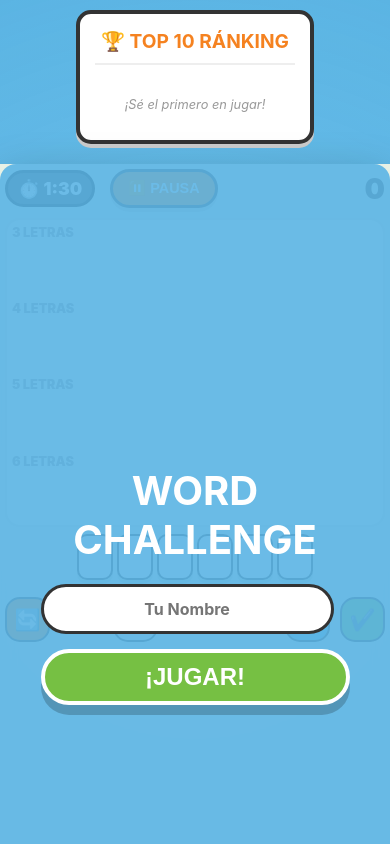
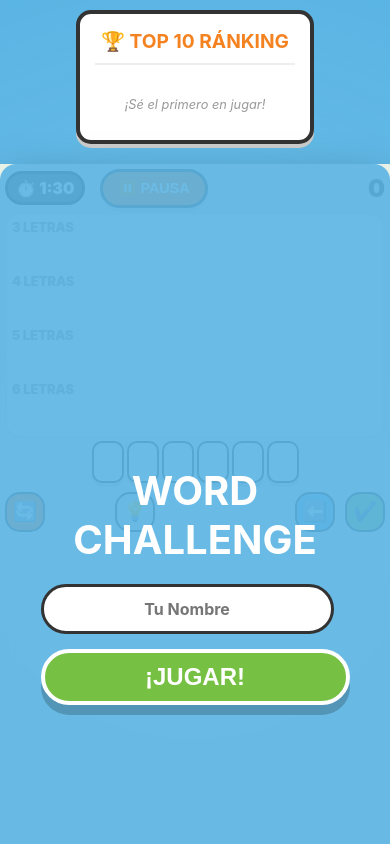
Before and after one commit to YeahRooster/word-challenge-game, a React (Vite) app: page / in a window 390 px wide. Shown: the top 844 px of the page. Built offline with nearby package versions, Linux system fonts and the light colour scheme.

Commit message:
Actualizacion

```diff
--- a/src/components/GameBoard.css
+++ b/src/components/GameBoard.css
@@ -164,16 +164,16 @@ body {
 
 @media (max-width: 500px) {
     .pf-timer-container {
-        font-size: 1.1rem;
-        padding: 5px 10px;
+        font-size: 1rem;
+        padding: 4px 8px;
     }
 
     .pf-score-container {
-        font-size: 1.8rem;
+        font-size: 1.5rem;
     }
 
     .pf-header {
-        margin-bottom: 10px;
+        margin-bottom: 5px;
     }
 }
 
@@ -215,19 +215,25 @@ body {
 @media (max-width: 500px) {
     .pf-discovery-area {
         grid-template-columns: 1fr;
-        max-height: 35vh;
+        max-height: 25vh;
+        /* Aún más pequeño */
         padding: 5px;
+        gap: 5px;
+    }
+
+    .pf-word-row-container {
+        gap: 2px;
     }
 
     .pf-word-box.found {
-        font-size: 0.8rem;
-        padding: 2px 4px;
-        letter-spacing: 1px;
+        font-size: 0.75rem;
+        padding: 1px 3px;
+        letter-spacing: 0px;
     }
 
     .pf-letter-slot {
-        width: 6px;
-        height: 10px;
+        width: 5px;
+        height: 8px;
     }
 }
 
@@ -393,41 +399,42 @@ body {
 
 @media (max-width: 500px) {
     .pf-letters-wrap {
-        gap: 4px;
+        gap: 3px;
         flex-wrap: wrap;
         justify-content: center;
     }
 
     .pf-letter-tile {
-        width: 42px;
-        height: 52px;
-        font-size: 1.6rem;
-        box-shadow: 0 3px 0 #ccc;
+        width: 38px;
+        /* Reducir aún más */
+        height: 48px;
+        font-size: 1.4rem;
+        box-shadow: 0 2px 0 #ccc;
         border-width: 2px;
     }
 
     .pf-guess-slot {
-        width: 32px;
-        height: 42px;
-        font-size: 1.3rem;
+        width: 28px;
+        height: 38px;
+        font-size: 1.2rem;
         border-width: 2px;
     }
 
     .pf-side-btn {
-        width: 45px;
-        height: 45px;
-        font-size: 1.3rem;
+        width: 40px;
+        height: 40px;
+        font-size: 1.2rem;
         border-width: 2px;
     }
 
     .pf-guess-display {
-        height: 50px;
-        padding: 5px 0;
-        gap: 4px;
+        height: 45px;
+        padding: 2px 0;
+        gap: 3px;
     }
 
     .pf-letters-controls {
-        padding: 10px 0;
+        padding: 5px 0;
     }
 }
 
--- a/src/components/Leaderboard.css
+++ b/src/components/Leaderboard.css
@@ -10,10 +10,8 @@
 
 @media (max-width: 900px) {
     .leaderboard-container {
-        width: 100%;
-        max-width: 400px;
-        order: 2;
-        /* Ponerlo debajo del juego en móvil */
+        display: none;
+        /* Ocultar en móvil para dar prioridad al juego */
     }
 }
 
```
